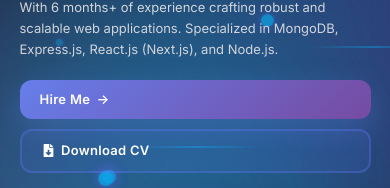
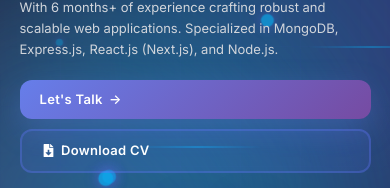
Before and after one commit to muzamilfaryad/Muzamil_Portfolio, a Next.js app: page / in a window 390 px wide. Shown: the part 254-442 px from the top of the page. Built offline with nearby package versions, Linux system fonts and the light colour scheme; no server answers.

Commit message:
feat: Make portfolio fully responsive for all screen sizes and enhance visitor counter

```diff
--- a/components/Hero.js
+++ b/components/Hero.js
@@ -246,7 +246,7 @@
                 className="btn-pro btn-pro-primary"
               >
                 <span className="flex items-center gap-2">
-                  <span>{t('hero.hireMe')}</span>
+                  <span>{t('Let\'s Talk')}</span>
                   <span className="group-hover:translate-x-1 transition-transform">→</span>
                 </span>
               </a>
```
Also changed, not shown: 1 other file (tests, documents, lock files or other folders).
